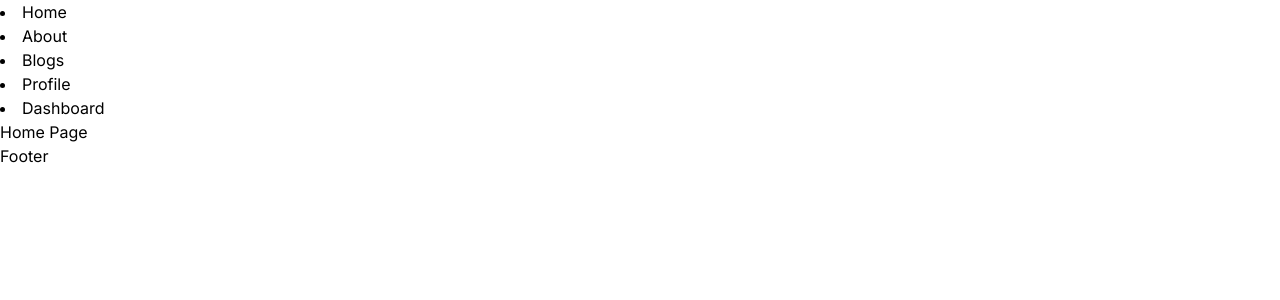
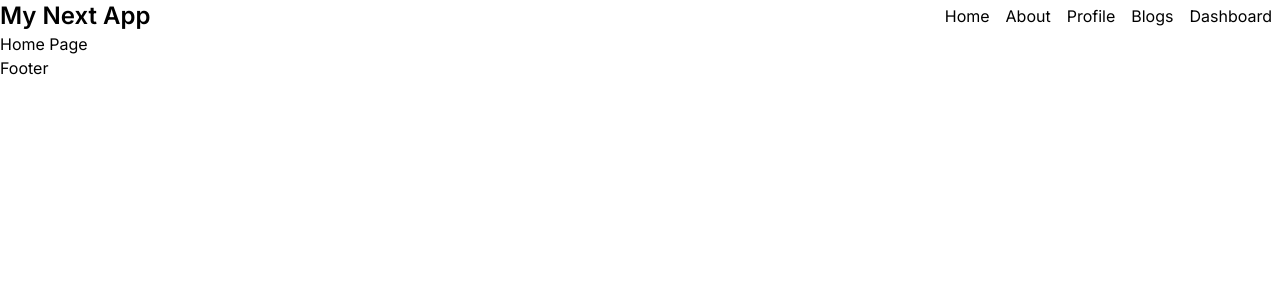
Before and after one commit to shahjalalhazari/My-Next-App, a Next.js app: page / in a window 1280 px wide. Shown: the top 300 px of the page. Built offline with nearby package versions, Linux system fonts and the light colour scheme.

Commit message:
83.7 Root Navbar, Nested Sidebar and Next Link Component.

```diff
--- a/src/app/(with-layout)/blogs/[[...segments]]/page.js
+++ b/src/app/(with-layout)/blogs/[...segments]/page.js
@@ -1,7 +1,6 @@
 import React from 'react';
 
 const SingleBlogPage = ({params}) => {
-  console.log(params.segments);
   const [year, month, date, id] = params.segments || [];
 
   return (
--- /dev/null
+++ b/src/app/(with-layout)/blogs/page.js
@@ -0,0 +1,62 @@
+import Link from "next/link";
+
+export const metadata = {
+  title: "Blogs | My Next App",
+  description: "Generated by my next app",
+};
+
+const blogs = [
+  {
+    id: 1,
+    year: 2023,
+    title: "Blog 1"
+  },
+  {
+    id: 2,
+    year: 2022,
+    title: "Blog 2"
+  },
+  {
+    id: 3,
+    year: 2025,
+    title: "Blog 3"
+  },
+  {
+    id: 4,
+    year: 2024,
+    title: "Blog 4"
+  },
+  {
+    id: 5,
+    year: 2023,
+    title: "Blog 5"
+  },
+  {
+    id: 6,
+    year: 2024,
+    title: "Blog 6"
+  },
+]
+
+const BlogsPage = () => {
+    return (
+        <div className="container mx-auto">
+          {
+            blogs.map(({ id, year, title }) =>
+              <Link
+                key={id}
+                href={{
+                  pathname: `/blogs/${year}/${id}`,
+                  query: {
+                    title: title
+                  }
+                }}
+                className="block border border-blue-500 p-2 m-4">{title}
+              </Link>
+            )
+          }
+        </div>
+    );
+};
+
+export default BlogsPage;
--- a/src/app/(with-layout)/layout.js
+++ b/src/app/(with-layout)/layout.js
@@ -1,25 +1,10 @@
-import React, { Children } from 'react';
+import CustomNavbar from "@/components/CustomNavbar";
+
 
 const WithLayout = ({children}) => {
   return (
     <div>
-            <nav>
-          <li>
-            <a href="/">Home</a>
-          </li>
-          <li>
-            <a href="/about">About</a>
-          </li>
-          <li>
-            <a href="/blogs">Blogs</a>
-          </li>
-          <li>
-            <a href="/profile">Profile</a>
-          </li>
-          <li>
-            <a href="/dashboard">Dashboard</a>
-          </li>
-        </nav>
+      <CustomNavbar/>
       {children}
       <footer>Footer</footer>
     </div>
--- a/src/app/dashboard/layout.js
+++ b/src/app/dashboard/layout.js
@@ -1,12 +1,14 @@
+import MySidebar from "@/components/MySidebar";
+
 export const metadata = {
   title: "Dashboard | My Next App",
-  description: "Generated by my next app",
+  description: "Generated by next app",
 };
 
 const DashboardLayout = ({children}) => {
   return (
-    <div>
-      <div>Sidebar</div>
+    <div className="flex container mx-auto">
+      <MySidebar />
       {children}
     </div>
   );
--- a/src/app/layout.js
+++ b/src/app/layout.js
@@ -12,7 +12,6 @@ const RootLayout = ({ children }) => {
   return (
     <html lang="en">
       <body className={inter.className}>
-
         {children}
         </body>
     </html>
--- /dev/null
+++ b/src/components/CustomNavbar.jsx
@@ -0,0 +1,41 @@
+import Link from "next/link";
+
+const navLinks = [
+  {
+    path: "/",
+    title: "Home",
+  },
+  {
+    path: "/about",
+    title: "About",
+  },
+  {
+    path: "/profile",
+    title: "Profile",
+  },
+  {
+    path: "/blogs",
+    title: "Blogs",
+  },
+  {
+    path: "/dashboard",
+    title: "Dashboard",
+  },
+];
+
+const CustomNavbar = () => {
+  return (
+    <nav className="container flex items-center justify-between mx-auto">
+      <h3 className="text-2xl font-semibold">My Next App</h3>
+      <ul className="flex items-center justify-center">
+        {navLinks.map(({ path, title }) => (
+          <li key={path} className="mx-2">
+            <Link href={path}>{title}</Link>
+          </li>
+        ))}
+      </ul>
+    </nav>
+  );
+};
+
+export default CustomNavbar;
--- /dev/null
+++ b/src/components/MySidebar.jsx
@@ -0,0 +1,37 @@
+import Link from "next/link";
+
+const navLinks = [
+  {
+    path: "/dashboard",
+    title: "Dashboard",
+  },
+  {
+    path: "/dashboard/add-product",
+    title: "Add Product",
+  },
+  {
+    path: "/dashboard/manage-product",
+    title: "Manage Product",
+  },
+  {
+    path: "/",
+    title: "Home",
+  },
+];
+
+const MySidebar = () => {
+  return (
+    <aside className="mr-12">
+      <h1>Dashboard</h1>
+      <ul>
+        {navLinks.map(({ path, title }) => (
+          <li key={path}>
+            <Link href={path}>{title}</Link>
+          </li>
+        ))}
+      </ul>
+    </aside>
+  );
+};
+
+export default MySidebar;
```
Lines whose indentation alone changed are shown as unchanged.
